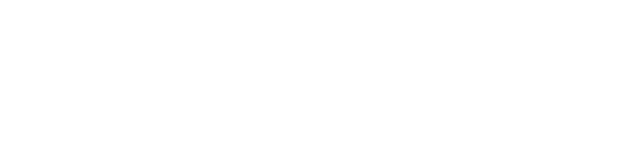
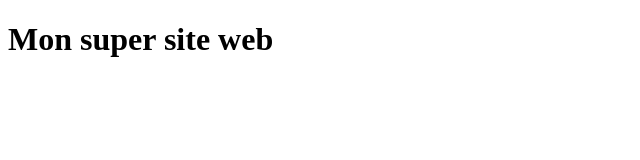
Before and after one commit to NourSlei/PageWebGestProj, a plain HTML site: page index.html in a window 1280 px wide. Shown: the whole page, without its empty margins (0-640 px from the left). Drawn offline with Linux system fonts and the light colour scheme.

Commit message:
Update index.html

```diff
--- a/index.html
+++ b/index.html
@@ -5,6 +5,7 @@
     <title>title</title>
   </head>
   <body>
+    <h1> Mon super site web </h1>
 <!--page content -->
   </body>
 </html>
```
